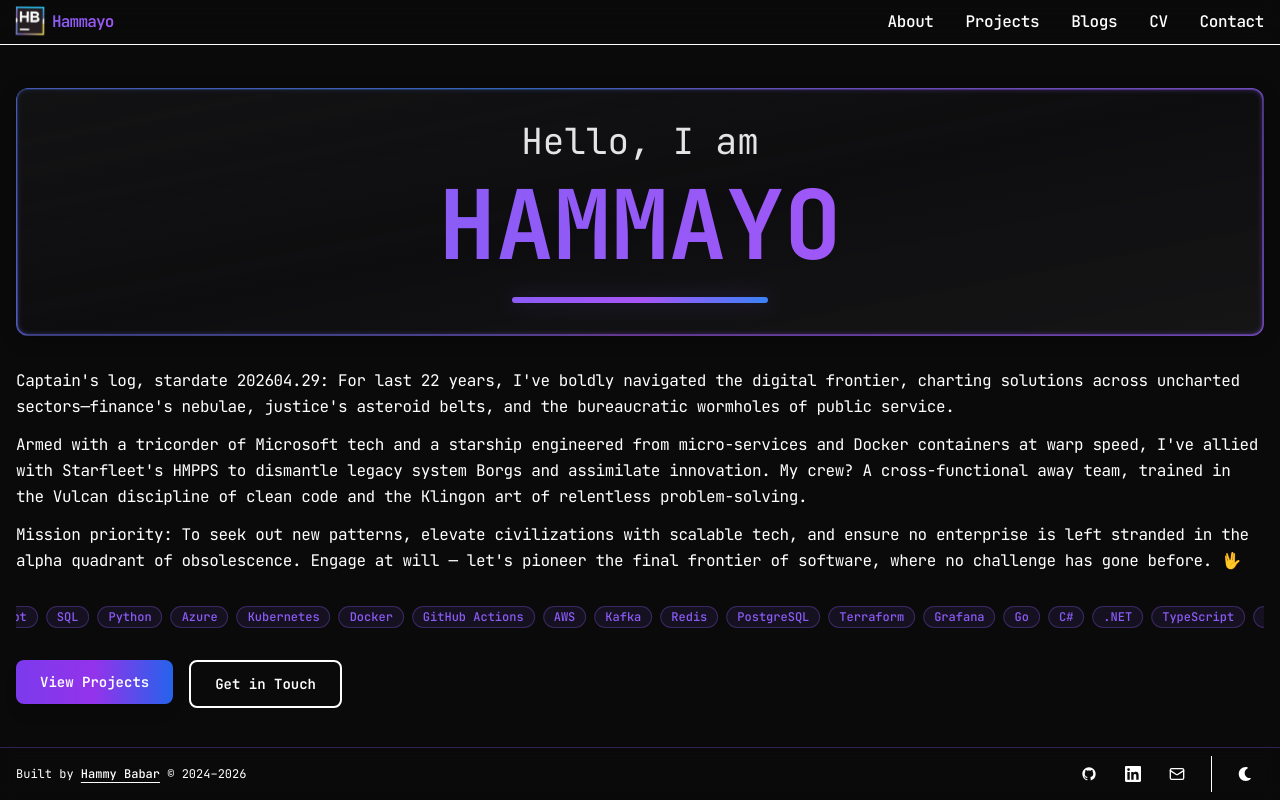
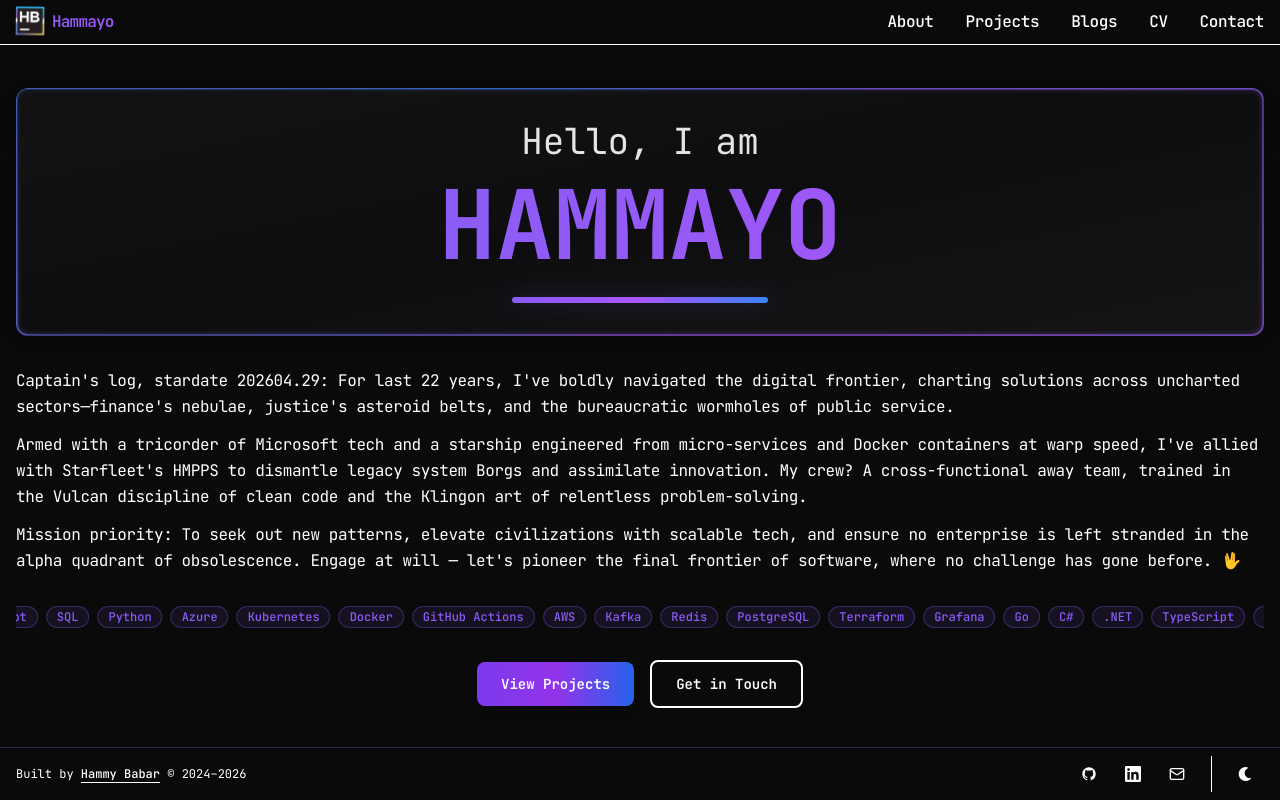
Before and after one commit to hammayo/hammayo.github.io, a Next.js app: page / in a window 1280 px wide. Built offline with nearby package versions, Linux system fonts and the light colour scheme.

Commit message:
fix: centre CTA buttons on homepage

```diff
--- a/src/features/home/cta.tsx
+++ b/src/features/home/cta.tsx
@@ -3,7 +3,7 @@
 
 export function CTARow() {
   return (
-    <div className="flex flex-col sm:flex-row items-start justify-start gap-4">
+    <div className="flex flex-col sm:flex-row items-center justify-center gap-4">
       <Link href="/projects" className={ctaButton({ variant: 'gradient' })}>
         View Projects
       </Link>
```
